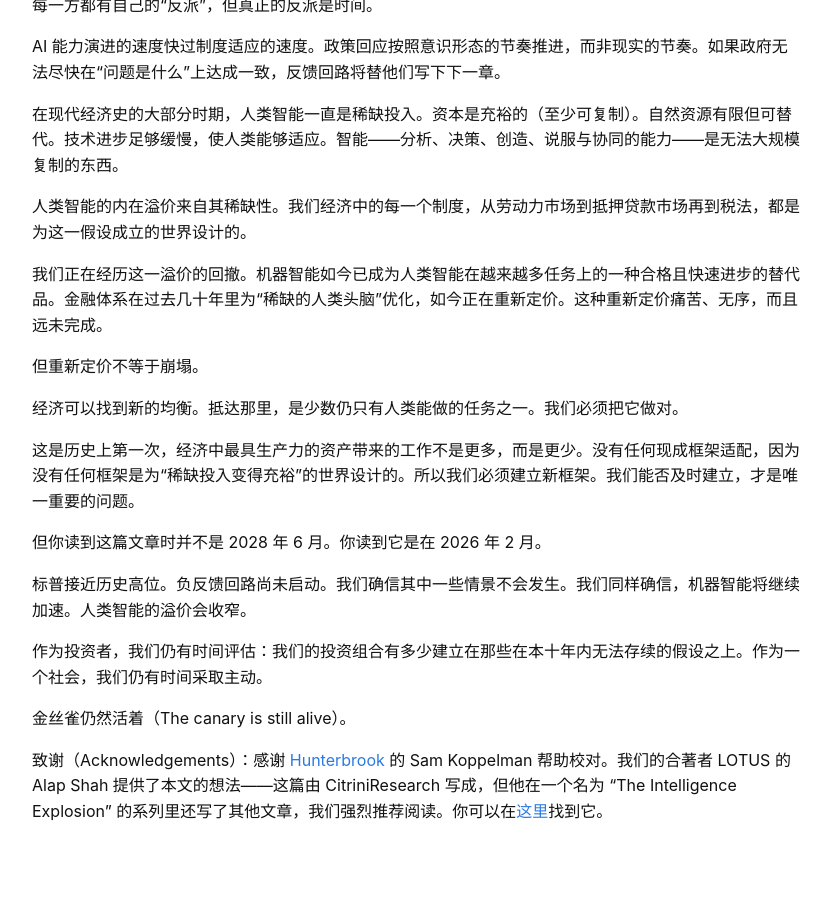
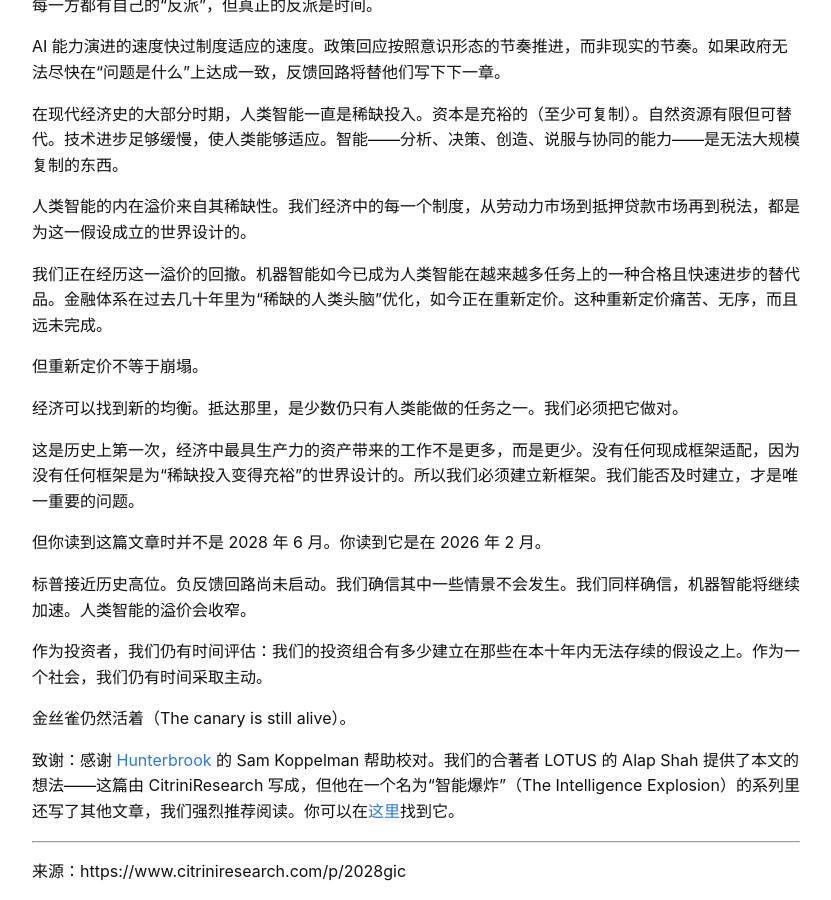
Before and after one commit to vultr740-byte/articles, a Jekyll site: the page built from posts/2026-02-23-2028gic/zh.md, in a window 1280 px wide and 900 px high, scrolled down 13085 px. Shown: the whole window, without its empty margins (224-1055 px from the left). Built offline with Jekyll 4.4.1, drawn with Linux system fonts in a browser that asks for light colours; our own code applies the rules of GitHub Pages for plain Markdown files; before the commit the page ends 13926 px from its top, so only the background shows below that.

Commit message:
Polish zh acknowledgements and add source line

```diff
--- a/posts/2026-02-23-2028gic/zh.md
+++ b/posts/2026-02-23-2028gic/zh.md
@@ -374,4 +374,8 @@ AI 能力演进的速度快过制度适应的速度。政策回应按照意识
 
 金丝雀仍然活着（The canary is still alive）。
 
-致谢（Acknowledgements）：感谢 [Hunterbrook](https://open.substack.com/users/539423-hunterbrook?utm_source=mentions) 的 Sam Koppelman 帮助校对。我们的合著者 LOTUS 的 Alap Shah 提供了本文的想法——这篇由 CitriniResearch 写成，但他在一个名为 “The Intelligence Explosion” 的系列里还写了其他文章，我们强烈推荐阅读。你可以在[这里](https://open.substack.com/pub/alapshah1/p/the-global-intelligence-crisis?r=1g6uar&utm_campaign=post&utm_medium=web&showWelcomeOnShare=true)找到它。
+致谢：感谢 [Hunterbrook](https://open.substack.com/users/539423-hunterbrook?utm_source=mentions) 的 Sam Koppelman 帮助校对。我们的合著者 LOTUS 的 Alap Shah 提供了本文的想法——这篇由 CitriniResearch 写成，但他在一个名为“智能爆炸”（The Intelligence Explosion）的系列里还写了其他文章，我们强烈推荐阅读。你可以在[这里](https://open.substack.com/pub/alapshah1/p/the-global-intelligence-crisis?r=1g6uar&utm_campaign=post&utm_medium=web&showWelcomeOnShare=true)找到它。
+
+---
+
+来源：https://www.citriniresearch.com/p/2028gic
```
